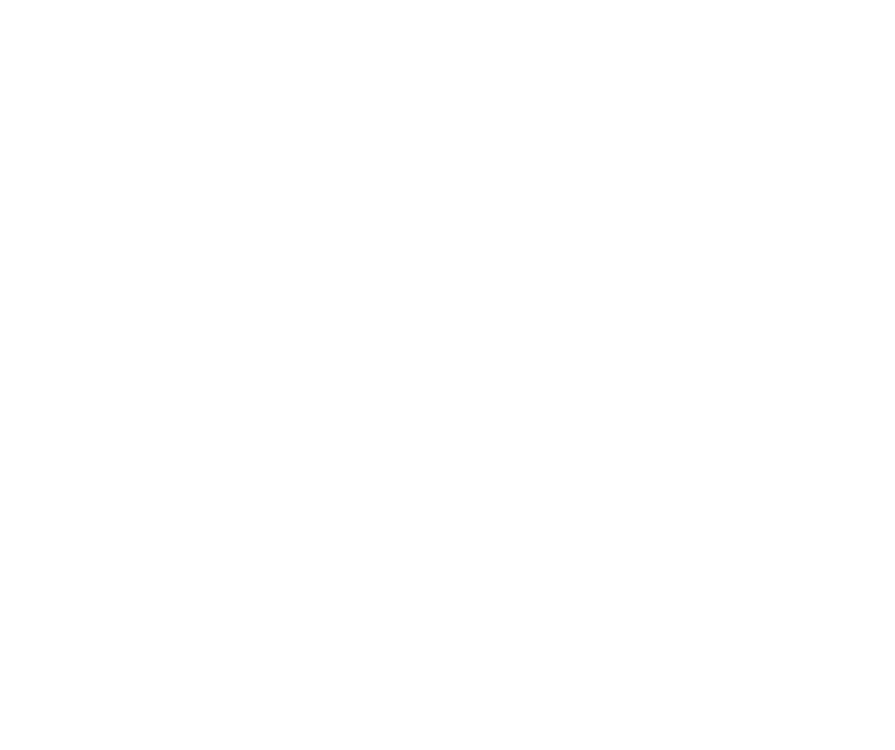
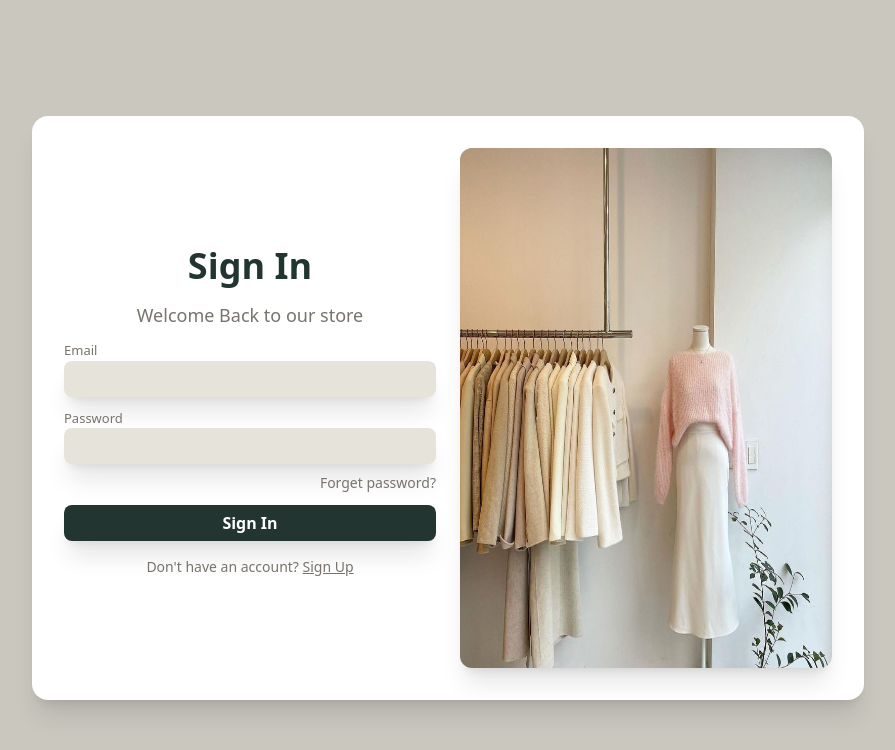
Before and after one commit to DKLakshman/E-Commerce-Web-Application, a React (Vite) app in the folder frontend/: page /login in a window 1280 px wide. Before the commit this address had no page. Shown: the top 750 px of the page, without its empty margins (192-1087 px from the left). Built offline with nearby package versions, Linux system fonts and the light colour scheme.

Commit message:
Create Sign In page - frontend

```diff
--- a/frontend/src/App.jsx
+++ b/frontend/src/App.jsx
@@ -2,6 +2,7 @@
 import { BrowserRouter as Router,Routes,Route} from "react-router-dom"
 import "./App.css";
 import Register from "./pages/Register";
+import Login from "./pages/Login";
 
 function App() {
   const [count, setCount] = useState(0);
@@ -10,6 +11,7 @@
     <Router>
       <Routes>
         <Route path="/register" element={<Register/>} />
+        <Route path="/login" element={<Login/>} />
       </Routes>
 
     </Router>
--- a/frontend/src/pages/Login.jsx
+++ b/frontend/src/pages/Login.jsx
@@ -1,11 +1,56 @@
-import React from 'react'
+import React from "react";
+import LoginImg from "../assets/login/LoginImg.jpg";
 
 const Login = () => {
   return (
-    <div>
+    <div className="bg-[#CAC7BF] min-h-screen grid grid-cols-12 items-center px-4">
+      <div className="col-span-10 md:col-span-10  lg:col-span-8 lg:col-start-3 col-start-2 md:col-start-2 h-max bg-white rounded-2xl p-8 md:p-8 grid grid-cols-2 md:grid-cols-10 lg:grid-cols-6 gap-6 mt-4 items-center shadow-xl">
+        <div className="col-span-2 md:col-span-5 lg:col-span-3">
+          <div className="text-[36px] font-bold pb-2 text-[#223531] text-center">
+            Sign In
+          </div>
+          <div className="pb-3 text-lg text-center text-[#78746D]">Welcome Back to our store</div>
+          {/* Email */}
+          <div className="pb-3">
+            <p className="text-[13px] text-[#78746D]">Email</p>
+            <input
+              className="bg-[#e6e3db] w-full h-9 rounded-lg p-2  shadow-xl"
+              type="email"
+            />
+          </div>
 
+          {/* Password */}
+          <div className="pb-2">
+            <p className="text-[13px] text-[#78746D]">Password</p>
+            <input
+              className="bg-[#e6e3db] w-full h-9 rounded-lg p-2 shadow-xl"
+              type="password"
+            />
+          </div>
+          <div className="flex justify-end text-[14px] cursor-pointer text-[#78746D]">Forget password?</div>
+          {/* Sign In Button */}
+          <button className="w-full bg-[#223531] text-white h-9 rounded-lg mt-3 active:translate-y-0.5 cursor-pointer hover:bg-[#2c423d] shadow-xl font-bold">
+            Sign In
+          </button>
+          <div className="text-sm text-center pt-4 text-[#78746D]">
+            Don't have an account?{" "}
+            <a href="">
+              <u>Sign Up</u>
+            </a>{" "}
+          </div>
+        </div>
+
+        {/* Right Image Section */}
+        <div className="col-span-2 md:col-span-5 lg:col-span-3 hidden md:block">
+          <img
+            className="w-full h-130  rounded-xl shadow-xl"
+            src={LoginImg}
+            alt="Sign Up"
+          />
+        </div>
+      </div>
     </div>
-  )
-}
+  );
+};
 
-export default Login
+export default Login;
--- a/frontend/src/pages/Register.jsx
+++ b/frontend/src/pages/Register.jsx
@@ -5,13 +5,13 @@
 const Register = () => {
   return (
     <div className="bg-[#CAC7BF] min-h-screen grid grid-cols-12 items-center px-4">
-      <div className="col-span-10 md:col-span-10  lg:col-span-8 lg:col-start-3 col-start-2 md:col-start-2 h-max bg-white rounded-2xl p-8 md:p-8 grid grid-cols-2 md:grid-cols-10 lg:grid-cols-6 gap-6 mt-4">
+      <div className="col-span-10 md:col-span-10  lg:col-span-8 lg:col-start-3 col-start-2 md:col-start-2 h-max bg-white rounded-2xl p-8 md:p-8 grid grid-cols-2 md:grid-cols-10 lg:grid-cols-6 gap-6 mt-4 shadow-xl">
         <div className="col-span-2 md:col-span-5 lg:col-span-3">
-          <div className="text-[28px] font-bold pb-1 text-[#223531]">
+          <div className="text-[33px] font-bold pb-1 text-[#223531] text-center">
             Sign Up
           </div>
-          <div className="pb-3 text-sm ">
-            Let's start with some facts about you
+          <div className="pb-3 text-sm text-[#78746D] text-center">
+           Welcome , Let's start with some facts about you
           </div>
 
           {/* First & Last Name */}
@@ -19,14 +19,14 @@
             <div className="w-full">
               <p className="text-[13px] text-[#78746D]">First Name</p>
               <input
-                className="bg-[#e6e3db] w-full h-9 rounded-lg p-2 border-[#223531] border outline-none"
+                className="bg-[#e6e3db] w-full h-9 rounded-lg p-2 shadow-lg"
                 type="text"
               />
             </div>
             <div className="w-full">
               <p className="text-[13px] text-[#78746D]">Last Name</p>
               <input
-                className="bg-[#e6e3db] w-full h-9 rounded-lg p-2 border-[#223531] border outline-none"
+                className="bg-[#e6e3db] w-full h-9 rounded-lg p-2 shadow-lg"
                 type="text"
               />
             </div>
@@ -36,7 +36,7 @@
           <div className="pb-3">
             <p className="text-[13px] text-[#78746D]">Email</p>
             <input
-              className="bg-[#e6e3db] w-full h-9 rounded-lg p-2 border-[#223531] border outline-none"
+              className="bg-[#e6e3db] w-full h-9 rounded-lg p-2 shadow-lg"
               type="email"
             />
           </div>
@@ -45,7 +45,7 @@
           <div className="pb-3">
             <p className="text-[13px] text-[#78746D]">Password</p>
             <input
-              className="bg-[#e6e3db] w-full h-9 rounded-lg p-2 border-[#223531] border outline-none"
+              className="bg-[#e6e3db] w-full h-9 rounded-lg p-2 shadow-lg"
               type="password"
             />
           </div>
@@ -54,7 +54,7 @@
           <div className="pb-3">
             <p className="text-[13px] text-[#78746D]">Re-enter Password</p>
             <input
-              className="bg-[#e6e3db] w-full h-9 rounded-lg p-2 border-[#223531] border outline-none"
+              className="bg-[#e6e3db] w-full h-9 rounded-lg p-2 shadow-lg"
               type="password"
             />
           </div>
@@ -63,22 +63,22 @@
           <div className="pb-3">
             <p className="text-[13px] text-[#78746D]">Phone</p>
             <input
-              className="bg-[#e6e3db] w-full h-9 rounded-lg p-2 border-[#223531] border outline-none"
+              className="bg-[#e6e3db] w-full h-9 rounded-lg p-2 shadow-lg"
               type="number"
             />
           </div>
 
           {/* Sign Up Button */}
-          <button className="w-full bg-[#223531] text-white h-9 rounded-lg mt-3 active:translate-y-0.5 cursor-pointer hover:bg-[#2c423d]">
+          <button className="w-full bg-[#223531] text-white h-9 rounded-lg mt-3 active:translate-y-0.5 cursor-pointer hover:bg-[#2c423d] shadow-xl font-bold">
             Sign Up
           </button>
-           <div className="text-sm text-center pt-4">Already have an account? <a href=""><u>Login</u></a> </div>
+           <div className="text-sm text-center pt-4 text-[#78746D]">Already have an account? <a href=""><u>Login</u></a> </div>
         </div>
 
         {/* Right Image Section */}
         <div className="col-span-2 md:col-span-5 lg:col-span-3 hidden md:block">
           <img
-            className="w-full h-130  rounded-xl"
+            className="w-full h-130  rounded-xl shadow-xl"
             src={RegisterImg}
             alt="Sign Up"
           />
```
Also changed, not shown: frontend/src/assets/login/LoginImg.jpg (added), frontend/src/assets/register/RegisterImg.jpeg (deleted).
